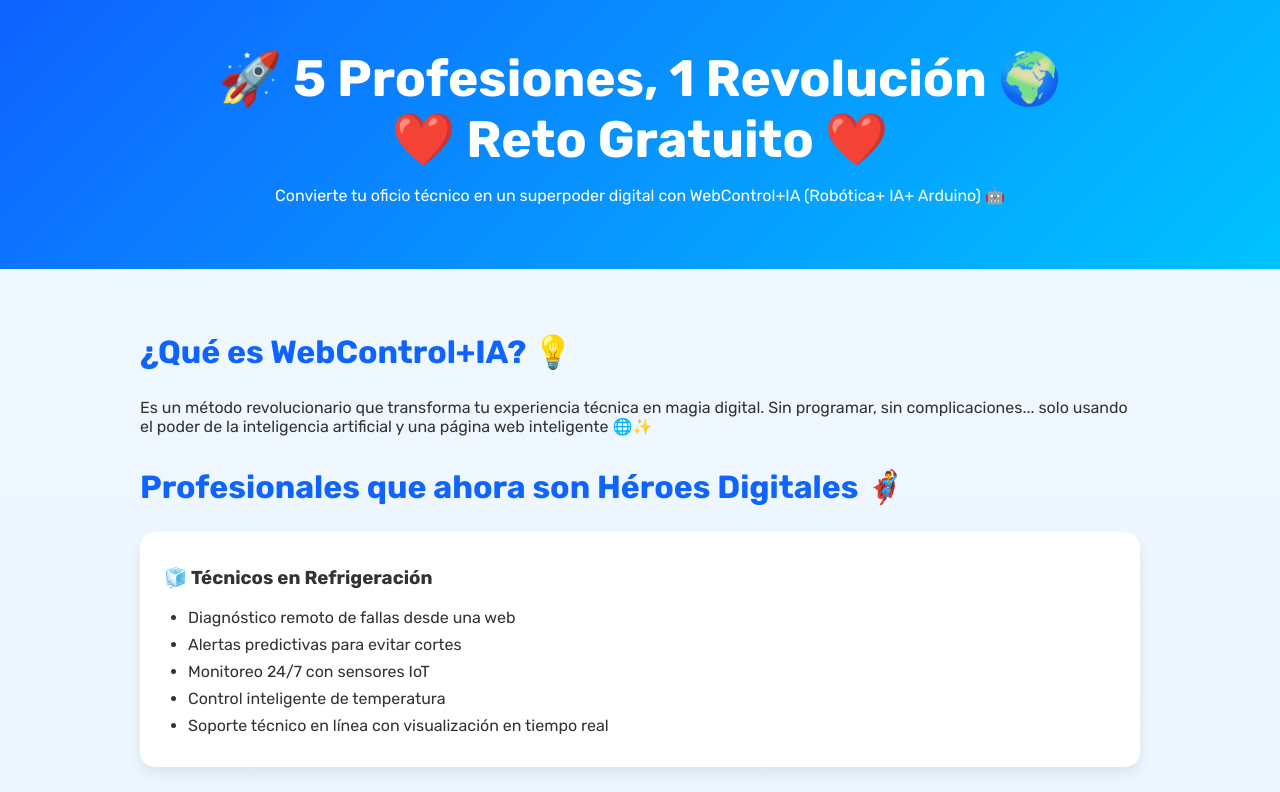
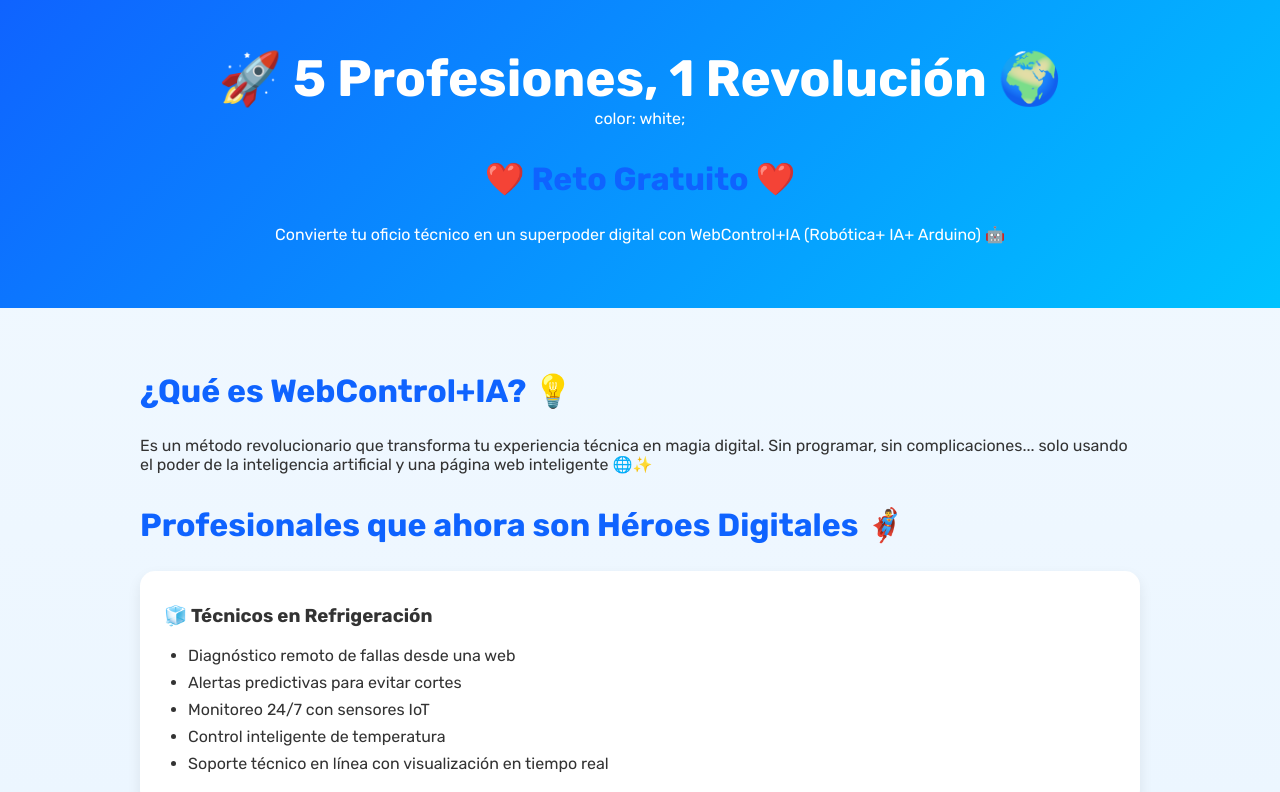
Before and after one commit to lasemillaonline/5profesiones.landing, a plain HTML site: page index.html in a window 1280 px wide. Shown: the top 792 px of the page. Drawn offline with Linux system fonts and the light colour scheme.

Commit message:
Update index.html

```diff
--- a/index.html
+++ b/index.html
@@ -97,7 +97,8 @@
 <body>
   <header>
     <h1>🚀 5 Profesiones, 1 Revolución 🌍</h1>
-    <h1>❤️ Reto Gratuito ❤️</h1>
+    color: white;
+    <h2>❤️ Reto Gratuito ❤️</h2>
     <p>Convierte tu oficio técnico en un superpoder digital con WebControl+IA (Robótica+ IA+ Arduino) 🤖</p>
   </header>
 
```
